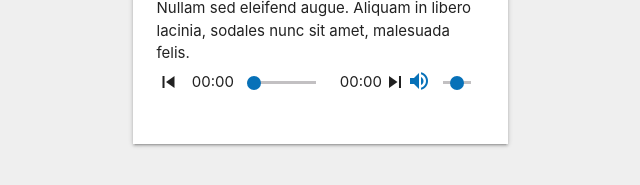
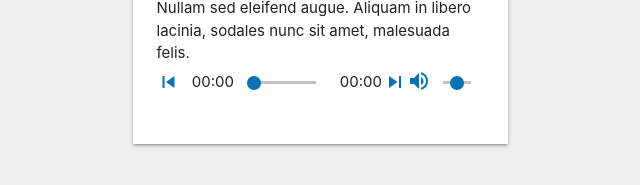
Before and after one commit to zackandcoding1/audio-player, a plain HTML site: page index.html in a window 1280 px wide. Shown: the part 553-738 px from the top of the page, 320-960 px from the left. Drawn offline with nearby package versions, Linux system fonts and the light colour scheme.

Commit message:
Add files via upload

```diff
--- a/style.css
+++ b/style.css
@@ -58,6 +58,10 @@
     transform: translateY(2px);
 }
 
+#previous ,#skip {
+    color: var(--blue);
+}
+
 input[type="range"]::-webkit-slider-thumb {
     background-color: var(--blue);
 }
```
